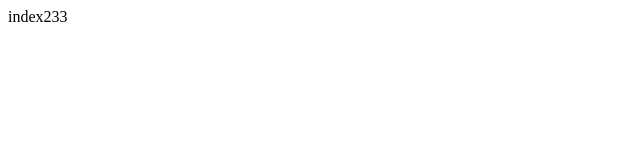
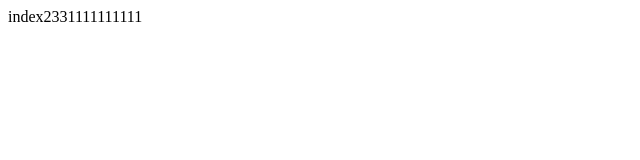
Before and after one commit to Evgeniy-Chernyshenko/git-lessons, a plain HTML site: page index2.html in a window 1280 px wide. Shown: the full height of the page, 0-640 px from the left. Drawn offline with Linux system fonts and the light colour scheme.

Commit message:
NEEEEEEEEEEEEEES

```diff
--- a/index2.html
+++ b/index2.html
@@ -7,6 +7,6 @@
     <title>Document</title>
   </head>
   <body>
-    index233
+    index2331111111111
   </body>
 </html>
```
